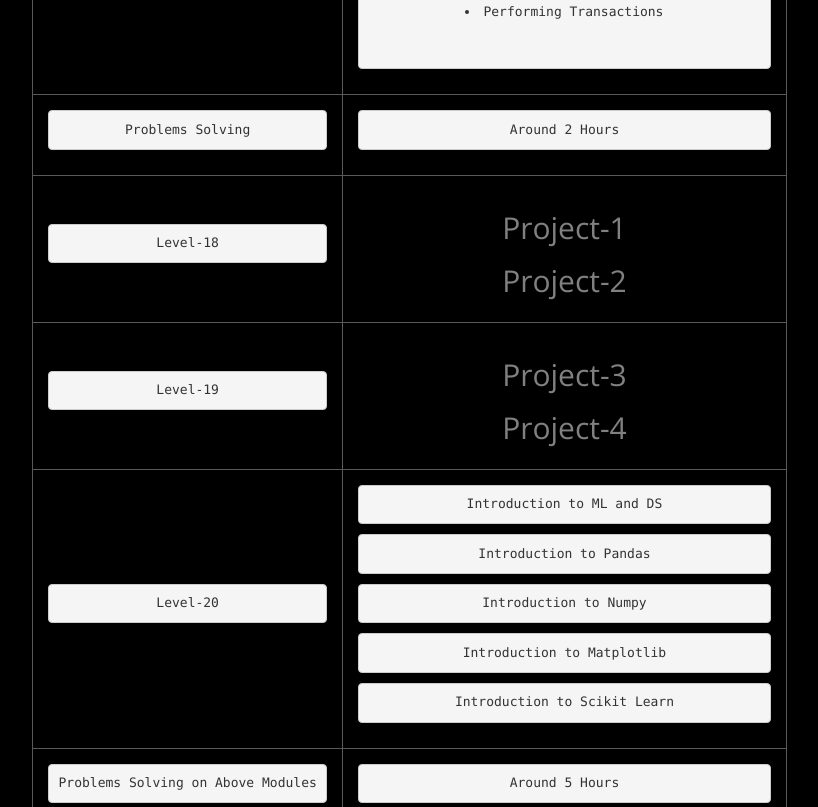
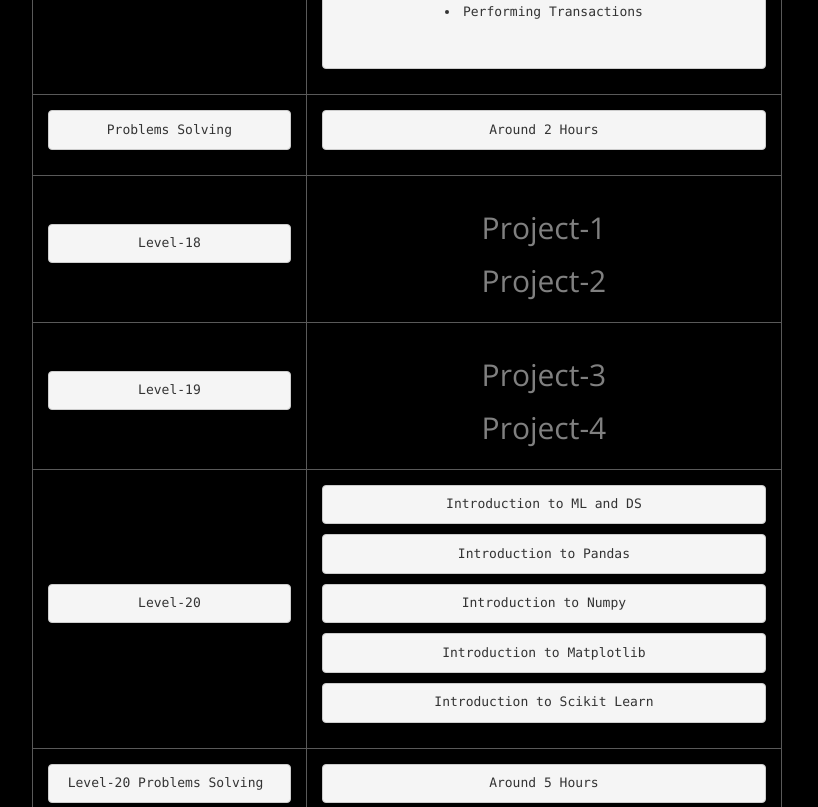
Before and after one commit to e-tutoring/e-tutoring, a plain HTML site: page index.html in a window 1280 px wide. Shown: the part 11193-12000 px from the top of the page, without its empty margins (233-1051 px from the left). Drawn offline with nearby package versions, Linux system fonts and the light colour scheme.

Commit message:
Update index.html

```diff
--- a/index.html
+++ b/index.html
@@ -484,7 +484,7 @@
 		</td>
 		 </tr>
      <tr>
-	<td><pre>Problems Solving on Above Modules</pre></td>
+	<td><pre>Level-20 Problems Solving </pre></td>
 	<td>
 		<pre>Around 5 Hours</pre>
 	</td>
```
